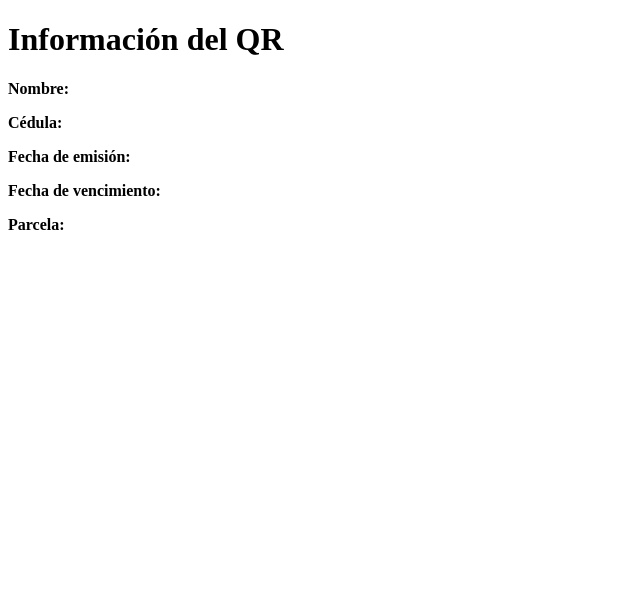
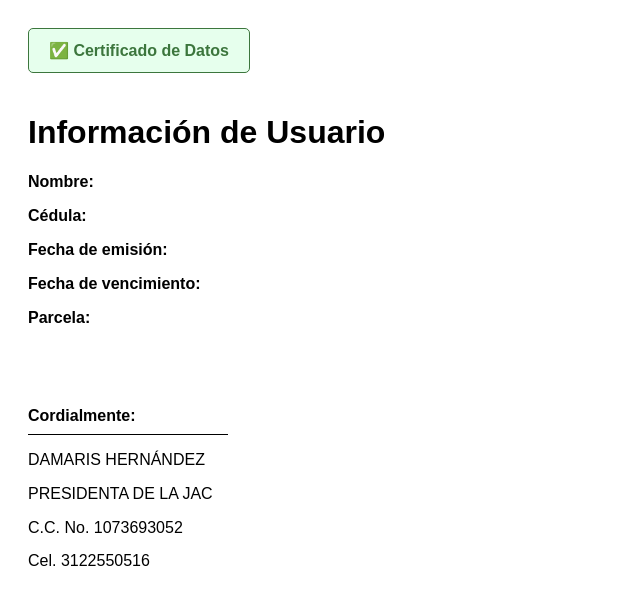
Before and after one commit to 2000Arley/arley, a Flask app: page /codigo_qr.html in a window 1280 px wide. Shown: the top 605 px of the page, without its empty margins (0-640 px from the left). Run offline with Flask 3, Linux system fonts and the light colour scheme.

Commit message:
Update codigo_qr.html

```diff
--- a/templates/codigo_qr.html
+++ b/templates/codigo_qr.html
@@ -2,15 +2,72 @@
 <html lang="es">
 <head>
   <meta charset="UTF-8">
-    <meta name="viewport" content="width=device-width, initial-scale=1.0">
+  <meta name="viewport" content="width=device-width, initial-scale=1">
   <title>Información del QR</title>
+  <style>
+    body {
+      font-family: Arial, sans-serif;
+      padding: 20px;
+    }
+    header.institucional {
+      text-align: center;
+      margin-bottom: 20px;
+      line-height: 1.2;
+    }
+    header.institucional p {
+      margin: 2px 0;
+      font-weight: bold;
+      text-transform: uppercase;
+      font-size: 0.9rem;
+    }
+    .banner-verificado {
+      background-color: #e6ffed;
+      border: 1px solid #3c763d;
+      color: #3c763d;
+      padding: 12px 20px;
+      border-radius: 5px;
+      font-weight: bold;
+      margin-bottom: 20px;
+      display: inline-block;
+    }
+    .firma {
+      margin-top: 80px;
+      line-height: 1.1;
+    }
+    .firma .cordialmente {
+      font-weight: bold;
+      margin-bottom: 10px;
+    }
+    .firma .linea {
+      margin: 7px 0;
+      border-bottom: 1px solid #000;
+      width: 200px;
+    }
+  </style>
 </head>
 <body>
-    <h1>Información del QR</h1>
+
+
+  <!-- Banner de verificación -->
+  <div class="banner-verificado">
+    ✅ Certificado de Datos
+  </div>
+
+  <h1>Información de Usuario</h1>
   <p><strong>Nombre:</strong> {{ nombre }}</p>
   <p><strong>Cédula:</strong> {{ cedula }}</p>
   <p><strong>Fecha de emisión:</strong> {{ fecha_emision }}</p>
   <p><strong>Fecha de vencimiento:</strong> {{ fecha_vencimiento }}</p>
   <p><strong>Parcela:</strong> {{ parcela }}</p>
+
+  <!-- Firma al final -->
+  <div class="firma">
+    <div class="cordialmente">Cordialmente:</div>
+    <div class="linea"></div>
+    <p>DAMARIS HERNÁNDEZ</p>
+    <p>PRESIDENTA DE LA JAC</p>
+    <p>C.C. No. 1073693052</p>
+    <p>Cel. 3122550516</p>
+  </div>
 </body>
 </html>
```
Lines whose indentation alone changed are shown as unchanged.
